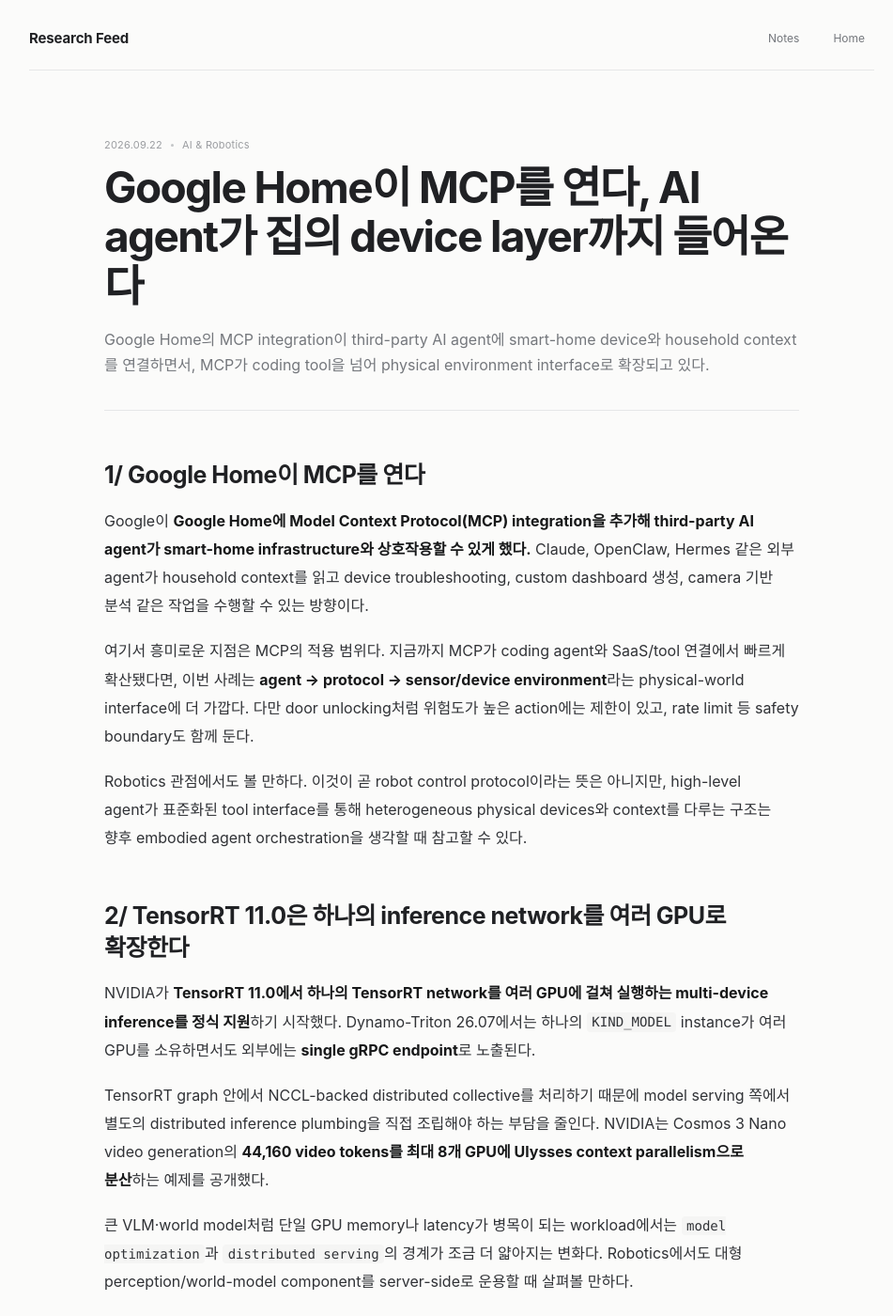
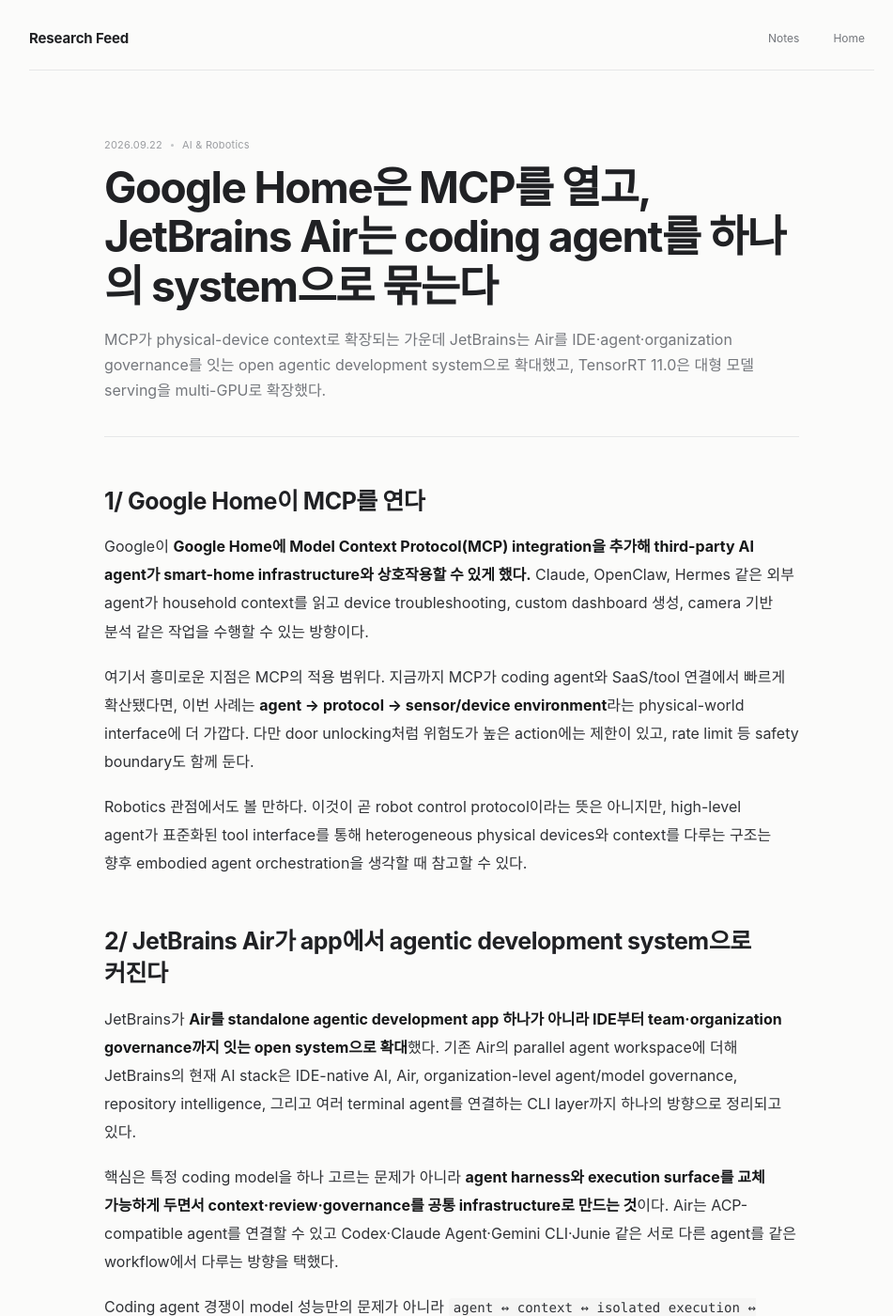
Before and after one commit to nayana224/nayana224.github.io, a Jekyll site: the page built from _research_feed/2026-09-22-ai-robotics.md, in a window 1280 px wide and 1400 px high. Shown: the whole window at 94% size, without its empty margins (159-1110 px from the left). Built offline with Jekyll 4.4.1, drawn with Linux system fonts in a browser that asks for light colours; some of the changed text lies outside the part shown.

Commit message:
Add JetBrains Air agentic development update

```diff
--- a/_research_feed/2026-09-22-ai-robotics.md
+++ b/_research_feed/2026-09-22-ai-robotics.md
@@ -1,10 +1,10 @@
 ---
 layout: feed_note
-title: "Google Home이 MCP를 연다, AI agent가 집의 device layer까지 들어온다"
-date: 2026-09-22 16:30:00 +0900
+title: "Google Home은 MCP를 열고, JetBrains Air는 coding agent를 하나의 system으로 묶는다"
+date: 2026-09-22 22:10:00 +0900
 channel: ai-robotics
 channel_label: AI & Robotics
-summary: "Google Home의 MCP integration이 third-party AI agent에 smart-home device와 household context를 연결하면서, MCP가 coding tool을 넘어 physical environment interface로 확장되고 있다."
+summary: "MCP가 physical-device context로 확장되는 가운데 JetBrains는 Air를 IDE·agent·organization governance를 잇는 open agentic development system으로 확대했고, TensorRT 11.0은 대형 모델 serving을 multi-GPU로 확장했다."
 ---
 
 ## 1/ Google Home이 MCP를 연다
@@ -15,7 +15,15 @@
 
 Robotics 관점에서도 볼 만하다. 이것이 곧 robot control protocol이라는 뜻은 아니지만, high-level agent가 표준화된 tool interface를 통해 heterogeneous physical devices와 context를 다루는 구조는 향후 embodied agent orchestration을 생각할 때 참고할 수 있다.
 
-## 2/ TensorRT 11.0은 하나의 inference network를 여러 GPU로 확장한다
+## 2/ JetBrains Air가 app에서 agentic development system으로 커진다
+
+JetBrains가 **Air를 standalone agentic development app 하나가 아니라 IDE부터 team·organization governance까지 잇는 open system으로 확대**했다. 기존 Air의 parallel agent workspace에 더해 JetBrains의 현재 AI stack은 IDE-native AI, Air, organization-level agent/model governance, repository intelligence, 그리고 여러 terminal agent를 연결하는 CLI layer까지 하나의 방향으로 정리되고 있다.
+
+핵심은 특정 coding model을 하나 고르는 문제가 아니라 **agent harness와 execution surface를 교체 가능하게 두면서 context·review·governance를 공통 infrastructure로 만드는 것**이다. Air는 ACP-compatible agent를 연결할 수 있고 Codex·Claude Agent·Gemini CLI·Junie 같은 서로 다른 agent를 같은 workflow에서 다루는 방향을 택했다.
+
+Coding agent 경쟁이 model 성능만의 문제가 아니라 `agent ↔ context ↔ isolated execution ↔ human review ↔ organization policy`를 어떻게 묶느냐의 경쟁으로 이동하고 있다는 사례다.
+
+## 3/ TensorRT 11.0은 하나의 inference network를 여러 GPU로 확장한다
 
 NVIDIA가 **TensorRT 11.0에서 하나의 TensorRT network를 여러 GPU에 걸쳐 실행하는 multi-device inference를 정식 지원**하기 시작했다. Dynamo-Triton 26.07에서는 하나의 `KIND_MODEL` instance가 여러 GPU를 소유하면서도 외부에는 **single gRPC endpoint**로 노출된다.
 
@@ -27,4 +35,6 @@
 
 - [Google Home Developers — Google Home APIs](https://developers.home.google.com/)
 - [The Verge — Google will now let any AI agent run your smart home](https://www.theverge.com/tech/996310/google-home-mcp-integration-agentic-ai-smart-home-price-release-date)
+- [JetBrains — AI Agents for Developers](https://www.jetbrains.com/pages/ai-agents/)
+- [JetBrains Blog — Air gets more agents, local models, and Java/Kotlin code intelligence](https://blog.jetbrains.com/air/2026/07/what-s-new-air-gets-more-agents-local-models-and-java-kotlin-code-intelligence/)
 - [NVIDIA Technical Blog — Simplifying Model Serving Across Multiple GPUs with NVIDIA TensorRT Multi-Device Integration in NVIDIA Dynamo-Triton](https://developer.nvidia.com/blog/simplifying-model-serving-across-multiple-gpus-with-nvidia-tensorrt-multi-device-integration-in-nvidia-dynamo-triton/)
```
